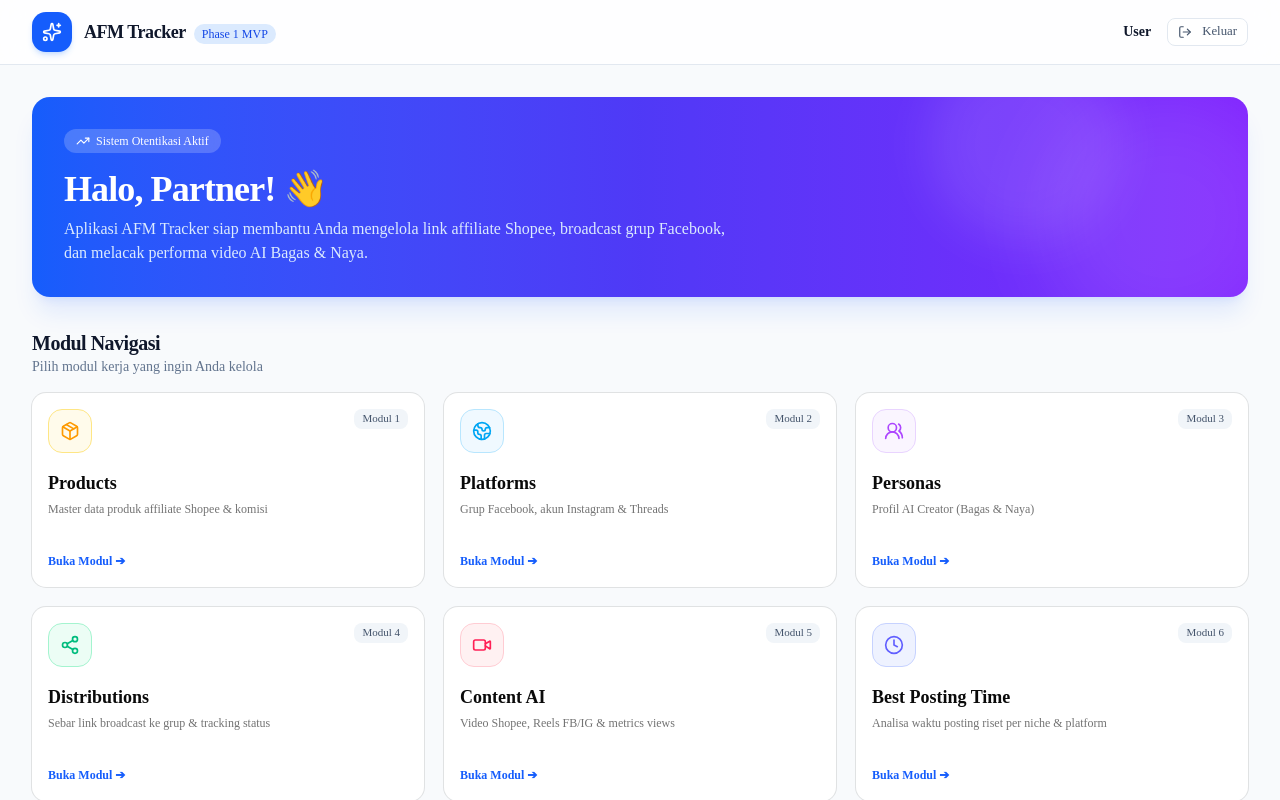
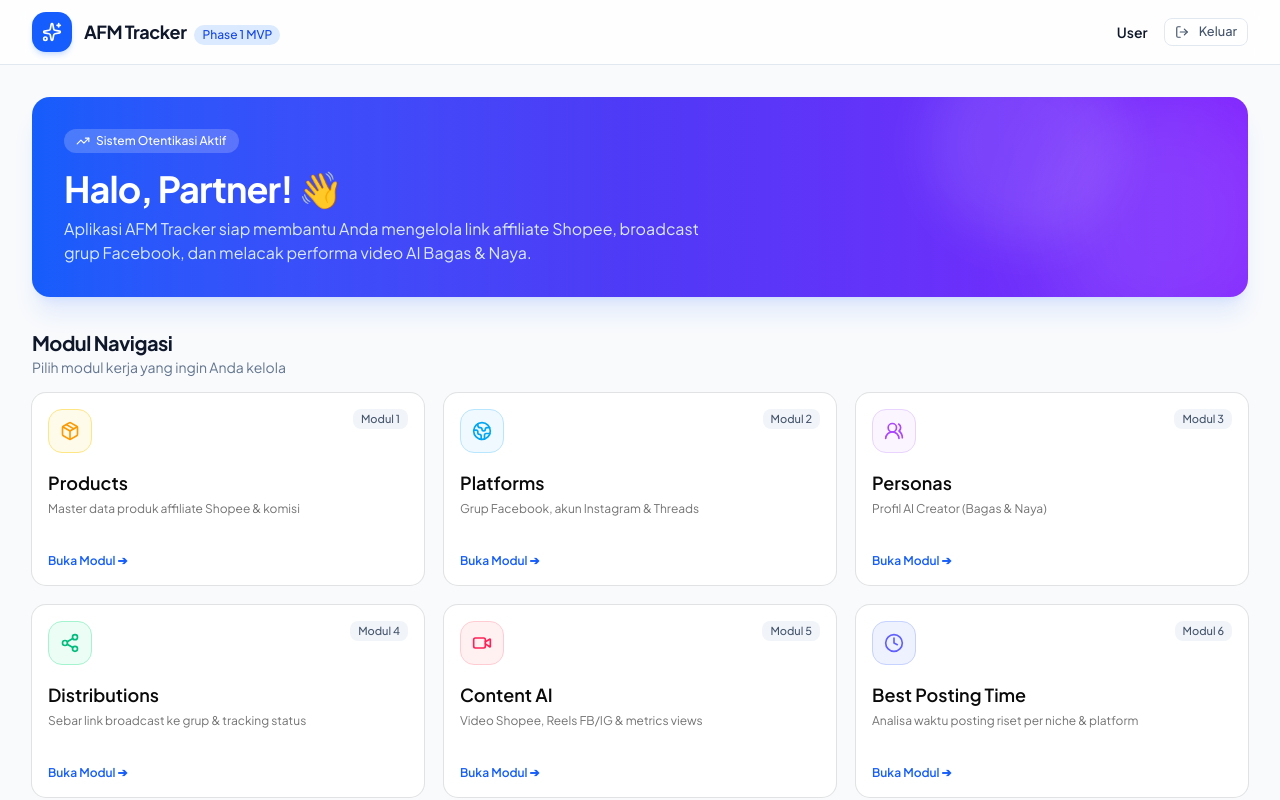
Before and after one commit to SAT3A/afm-tracker, a Next.js app: page / in a window 1280 px wide. Shown: the top 800 px of the page. Built offline with nearby package versions, Linux system fonts and the light colour scheme; no server answers.

Commit message:
style: upgrade typography to Plus Jakarta Sans and add seed.sql

```diff
--- a/src/app/layout.tsx
+++ b/src/app/layout.tsx
@@ -1,29 +1,28 @@
 import type { Metadata } from "next";
-import { Geist, Geist_Mono } from "next/font/google";
+import { Plus_Jakarta_Sans } from "next/font/google";
 import "./globals.css";
 
-const geistSans = Geist({
-  variable: "--font-geist-sans",
+const plusJakartaSans = Plus_Jakarta_Sans({
+  variable: "--font-sans",
   subsets: ["latin"],
-});
-
-const geistMono = Geist_Mono({
-  variable: "--font-geist-mono",
-  subsets: ["latin"],
+  weight: ["300", "400", "500", "600", "700", "800"],
 });
 
 export const metadata: Metadata = {
-  title: "Create Next App",
-  description: "Generated by create next app",
+  title: "AFM Tracker — Affiliate & Content Distribution Manager",
+  description: "Aplikasi tracking produk affiliate Shopee, broadcast grup Facebook, dan performa konten video AI.",
 };
 
-export default function RootLayout({ children }: LayoutProps<"/">) {
+export default function RootLayout({
+  children,
+}: {
+  children: React.ReactNode;
+}) {
   return (
-    <html
-      lang="en"
-      className={`${geistSans.variable} ${geistMono.variable} h-full antialiased`}
-    >
-      <body className="min-h-full flex flex-col">{children}</body>
+    <html lang="id" className={`${plusJakartaSans.variable} font-sans h-full antialiased`}>
+      <body className="min-h-full flex flex-col font-sans bg-background text-foreground">
+        {children}
+      </body>
     </html>
   );
 }
```
Also changed, not shown: 1 other file (tests, documents, lock files or other folders).
